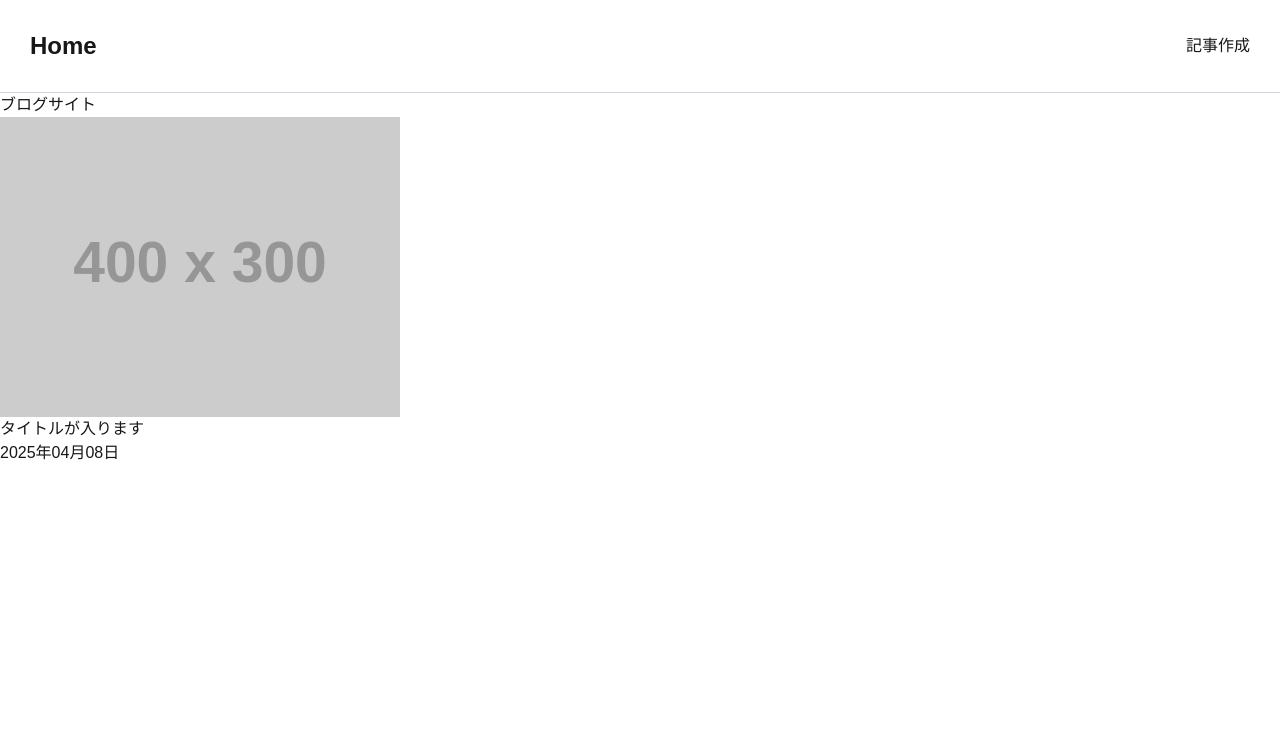
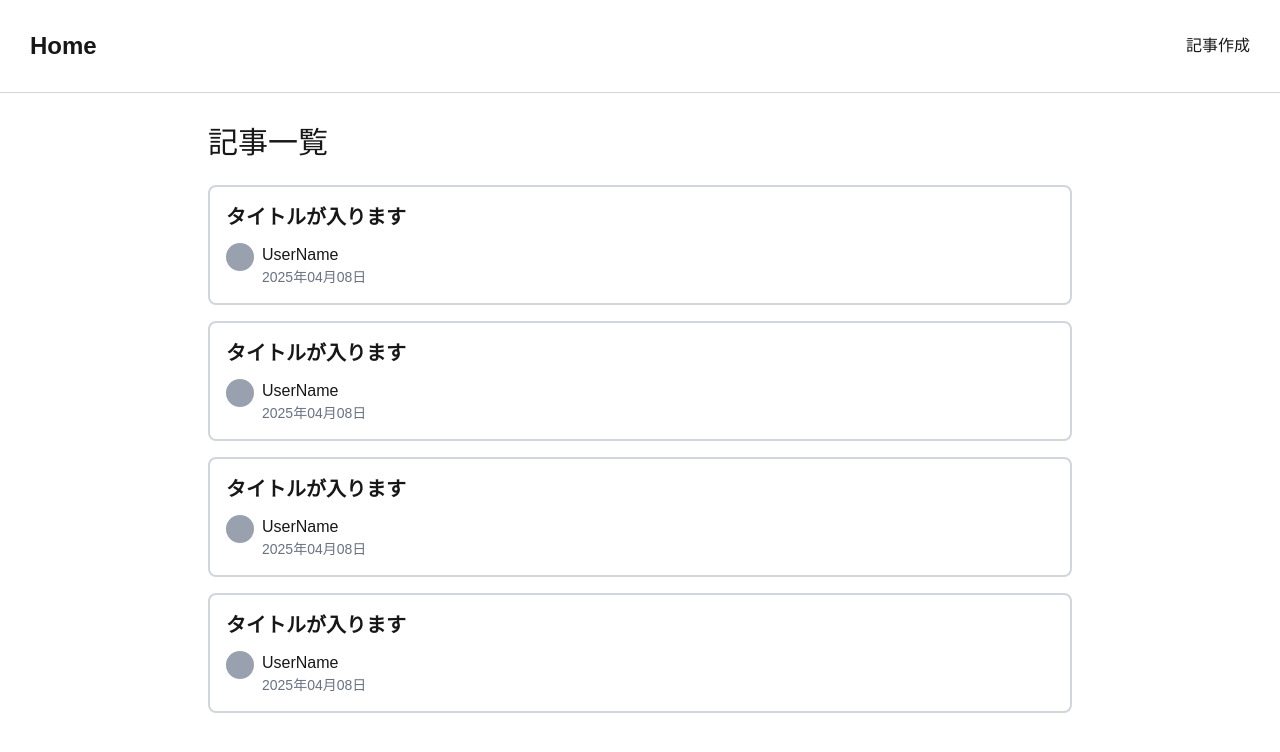
Before and after one commit to la-lala8701/my-blog, a Next.js app: page / in a window 1280 px wide. Shown: the top 752 px of the page. Built offline with nearby package versions, Linux system fonts and the light colour scheme.

Commit message:
🎨 記事投稿部分のコンポーネント化

```diff
--- /dev/null
+++ b/app/components/Posts.tsx
@@ -0,0 +1,16 @@
+import Link from "next/link";
+import { PostsItem } from "./PostsItem";
+
+export const Posts = () => {
+  return (
+    <div>
+      <h2 className="text-3xl pb-6">記事一覧</h2>
+      <div className="grid grid-cols-1 gap-4">
+        <PostsItem />
+        <PostsItem />
+        <PostsItem />
+        <PostsItem />
+      </div>
+    </div>
+  );
+};
--- /dev/null
+++ b/app/components/PostsItem.tsx
@@ -0,0 +1,18 @@
+import Link from "next/link";
+
+export const PostsItem = () => {
+  return (
+    <article className="border-2 border-gray-300 rounded-lg p-4 hover:bg-gray-100">
+        <Link href="/about">
+          <h3 className="text-xl font-bold mb-3">タイトルが入ります</h3>
+          <div className="flex items-start gap-2">
+            <div className="w-7 h-7 bg-gray-400 rounded-full"></div>
+            <div>
+              <p className="text-base">UserName</p>
+              <p className="text-sm text-gray-500">2025年04月08日</p>
+            </div>
+          </div>
+        </Link>
+    </article>
+  );
+}
--- a/app/page.tsx
+++ b/app/page.tsx
@@ -1,22 +1,14 @@
-import Link from "next/link"
-import { Header } from "./components/Header"
+import { Container } from "./components/Container";
+import { Header } from "./components/Header";
+import { Posts } from "./components/Posts";
 
 export default function Home() {
   return (
     <div>
       <Header />
-      <h1>
-        ブログサイト
-      </h1>
-      <div>
-        <Link href="/about">
-          <div>
-            <img src="https://placehold.jp/400x300.png" alt="" />
-          </div>
-          <p>タイトルが入ります</p>
-          <p>2025年04月08日</p>
-        </Link>
-      </div>
+      <Container>
+        <Posts />
+      </Container>
     </div>
   );
 }
```
